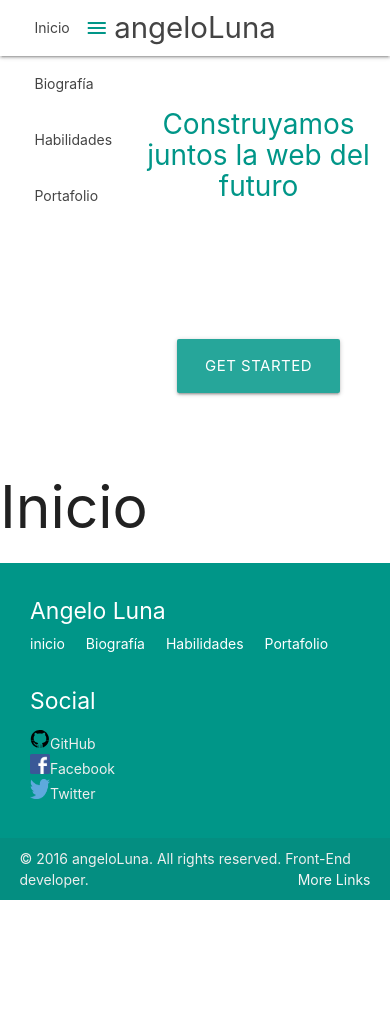
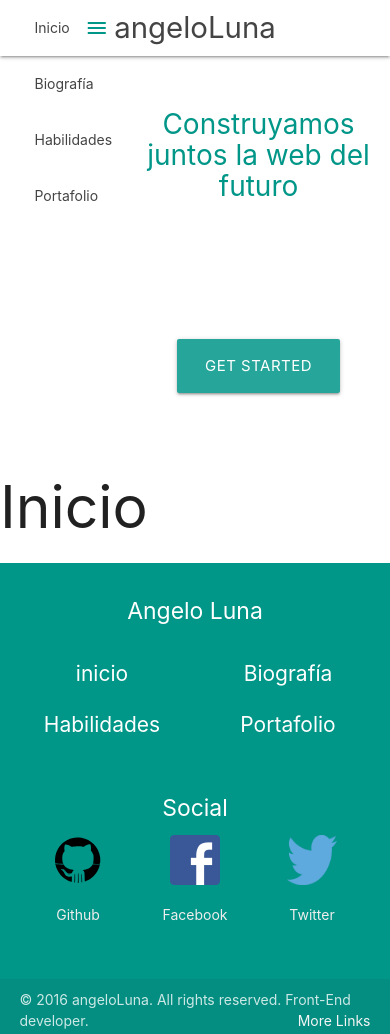
Before and after one commit to angeloLuna/personal-page, a plain HTML site: page index.html in a window 390 px wide. Before the commit the page ends 900 px from the top, so only its background shows below. Drawn offline with nearby package versions, Linux system fonts and the light colour scheme; some packages are replaced by stand-ins of ours.

Commit message:
fixed responsive footer

```diff
--- a/app/components/footer/footer.html
+++ b/app/components/footer/footer.html
@@ -1,21 +1,23 @@
 <footer class="page-footer">
   <div class="container">
     <div class="row">
-      <div class="col l6 s12">
-        <h5 class="white-text">Angelo Luna</h5>
+      <div class="col l6 m6 s12">
+        <h5 class="center white-text">Angelo Luna</h5>
         <div class="row">
-          <a href="#/" class="col m3">inicio</a>
-          <a href="#/bio" class="col m3">Biografía</a>
-          <a href="#/skills" class="col m3">Habilidades</a>
-          <a href="#/portfolio" class="col m3">Portafolio</a>
+          <ul class="bot-menu row">
+            <li><a href="#/" class="center col s6 m6">inicio</a></li>
+            <li>          <a href="#/bio" class="center col s6 m6">Biografía</a></li>
+            <li>          <a href="#/skills" class="center col s6 m6">Habilidades</a></li>
+            <li>          <a href="#/portfolio" class="center col s6 m6">Portafolio</a></li>
+          </ul>
         </div>
       </div>
-      <div class="col l4 offset-l2 s12">
+      <div class="center col l6 m6  s12">
         <h5 class="white-text">Social</h5>
-        <ul class="social">
-          <li><img src="img/githublogo.svg" alt=""><a class="grey-text text-lighten-3" href="https://github.com/angeloLuna">GitHub</a></li>
-          <li><img src="img/fblogo.png" alt=""><a class="grey-text text-lighten-3" href="https://www.facebook.com/angel0Luna">Facebook</a></li>
-          <li><img src="img/twitterlogo.png" alt=""><a class="grey-text text-lighten-3" href="https://twitter.com/_angeloLuna">Twitter
+        <ul class="row social">
+          <li class="col l4 m3 s4"><a class=" grey-text text-lighten-3" href="https://github.com/angeloLuna"><img src="img/githublogo.svg" alt=""><p>Github</p></a></li>
+          <li class="col l4 m3 s4"><a class=" grey-text text-lighten-3" href="https://www.facebook.com/angel0Luna"><img src="img/fblogo.png" alt=""><p>Facebook</p></a></li>
+          <li class="col l4 m3 s4"><a class="grey-text text-lighten-3" href="https://twitter.com/_angeloLuna"><img src="img/twitterlogo.png" alt=""><p>Twitter</p></a></li>
         </ul>
       </div>
     </div>
--- a/css/style.css
+++ b/css/style.css
@@ -1,2 +1,2 @@
-nav ul a,nav .brand-logo{color:#444}.side-nav{width:150px}.button-collapse{color:#009688}.parallax-container{min-height:380px;line-height:0;height:auto;color:rgba(255,255,255,0.9)}.parallax-container .section{width:100%}#index-banner .section h1{color:#009688}@media only screen and (max-width: 992px){.parallax-container .section{position:absolute;top:40%}#index-banner .section{top:10%}}@media only screen and (max-width: 600px){img.parallax-img{width:130%;height:110%;top:-40px}#index-banner .section{top:0}#index-banner .section h1{font-size:2rem}#index-banner .section h5{font-size:1.5rem}}.icon-block{padding:0 15px}.icon-block .material-icons{font-size:inherit}footer.page-footer{margin:0}footer a{color:white}footer.page-footer{background-color:#009688}.social img{height:20px;width:20px}.bio-resume{background-color:#EDEEEF}.bio-resume span{color:#444;font-size:1.2rem}.bio-resume .bio-img{margin-top:3%}@media only screen and (max-width: 600px){.bio-resume span{text-align:left}}.bio-edu{background-color:#fff}.bio-edu .bio-exp>div{height:340px}.bio-edu .bio-exp>div .description{margin-top:-10px}.bio-edu .bio-exp>div .description h4{margin-bottom:0px}.bio-edu .bio-exp>div .responsive-img{max-height:120px}@media only screen and (max-width: 600px){div.contorno.card-panel.grey.lighten-5.z-depth-1{height:280px}}
+nav ul a,nav .brand-logo{color:#444}.side-nav{width:150px}.button-collapse{color:#009688}.parallax-container{min-height:380px;line-height:0;height:auto;color:rgba(255,255,255,0.9)}.parallax-container .section{width:100%}#index-banner .section h1{color:#009688}@media only screen and (max-width: 992px){.parallax-container .section{position:absolute;top:40%}#index-banner .section{top:10%}}@media only screen and (max-width: 600px){img.parallax-img{width:130%;height:110%;top:-40px}#index-banner .section{top:0}#index-banner .section h1{font-size:2rem}#index-banner .section h5{font-size:1.5rem}}.icon-block{padding:0 15px}.icon-block .material-icons{font-size:inherit}.bio-resume{background-color:#EDEEEF}.bio-resume span{color:#444;font-size:1.2rem}.bio-resume .bio-img{margin-top:3%}@media only screen and (max-width: 600px){.bio-resume span{text-align:left}}.bio-edu{background-color:#fff}.bio-edu .bio-exp>div{height:340px}.bio-edu .bio-exp>div .description{margin-top:-10px}.bio-edu .bio-exp>div .description h4{margin-bottom:0px}.bio-edu .bio-exp>div .responsive-img{max-height:120px}@media only screen and (max-width: 600px){div.contorno.card-panel.grey.lighten-5.z-depth-1{height:280px}}footer.page-footer{margin:0}footer a{color:white}footer.page-footer{background-color:#009688}.social img{height:50px;width:50px}.bot-menu li a{margin-top:20px;font-size:1.5em}@media only screen and (max-width: 600px){.bot-menu li a{font-size:1.5em;margin-top:20px}}
 /*# sourceMappingURL=style.css.map */
--- a/index.html
+++ b/index.html
@@ -3,7 +3,8 @@
 <head>
     <meta http-equiv="Content-Type" content="text/html; charset=UTF-8"/>
     <meta name="viewport" content="width=device-width, initial-scale=1, maximum-scale=1.0, user-scalable=no"/>
-    <title>Document</title>
+    <link rel="shortcut icon" href="https://angular.io/resources/images/logos/standard/shield-large.png">
+    <title>angeloLuna</title>
     <link href="https://fonts.googleapis.com/icon?family=Material+Icons" rel="stylesheet">
 
     <link rel="stylesheet" href="https://cdnjs.cloudflare.com/ajax/libs/materialize/0.97.7/css/materialize.min.css">
```
Also changed, not shown: 1 other file.
